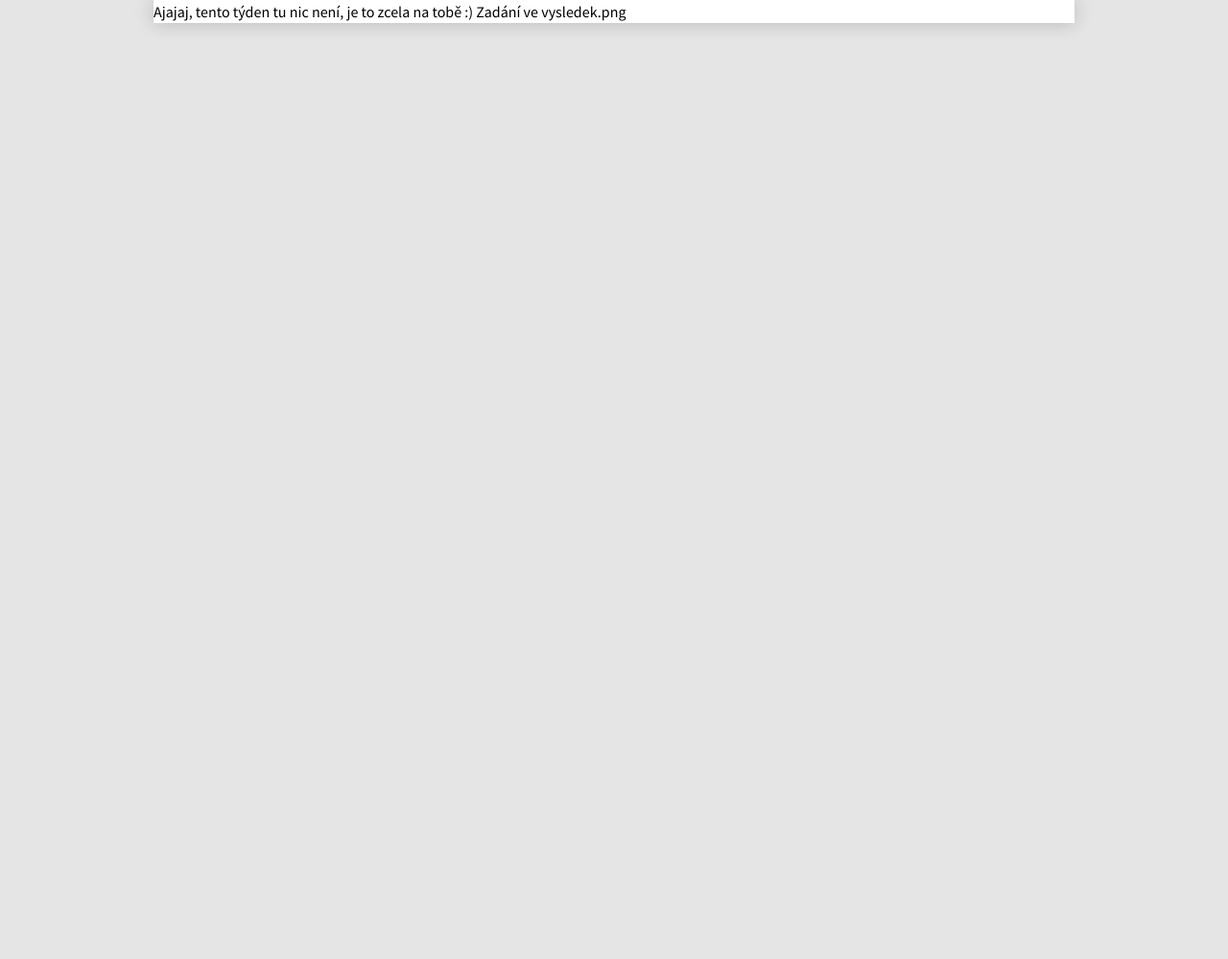
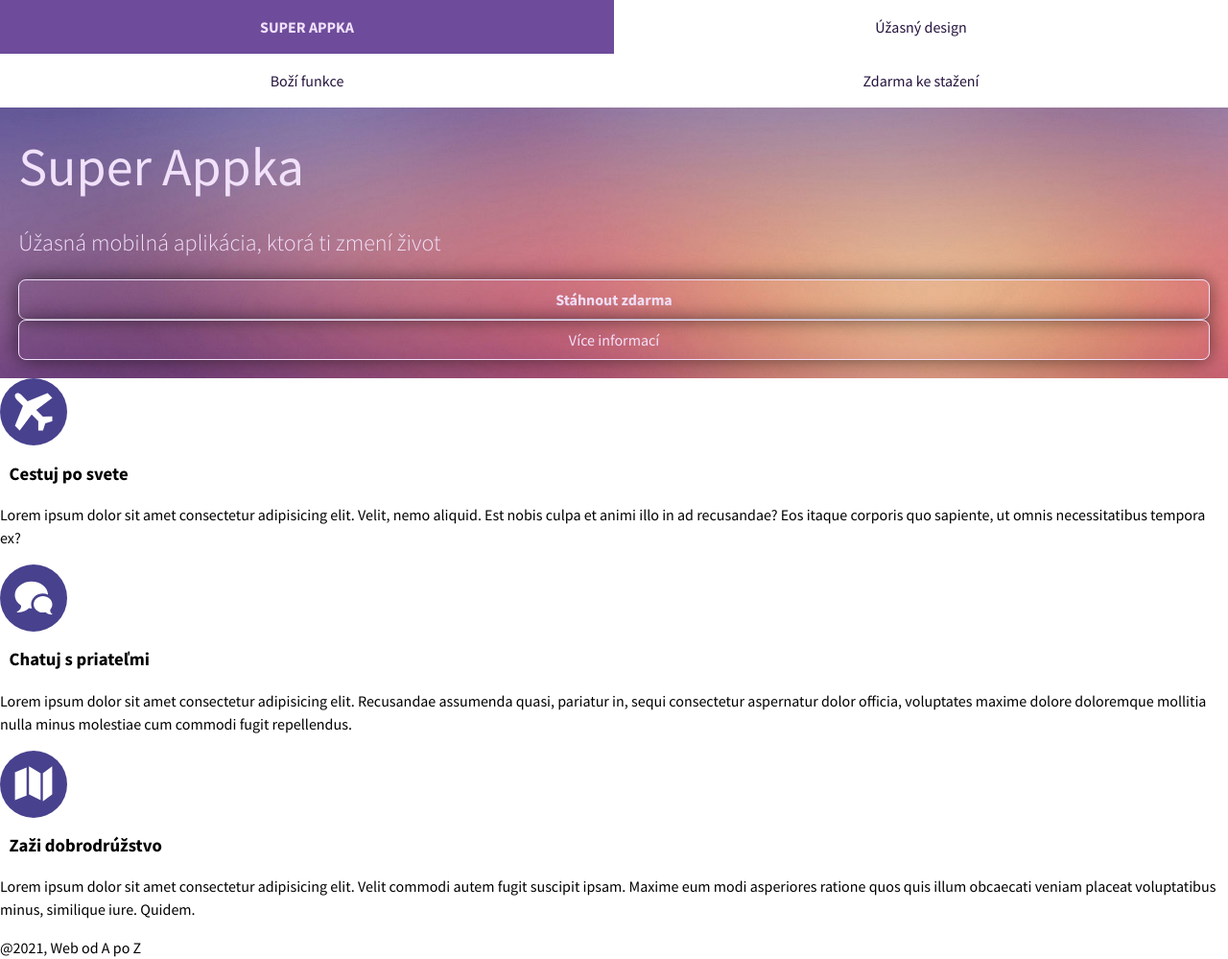
Before and after one commit to tvorimweb-2021-praha-jaro/du-05---superappka-alexoxela, a plain HTML site: page index.html in a window 1280 px wide. Shown: the whole page at 96% size. Before the commit the page ends 800 px from the top, so only its background shows below. Drawn offline with Linux system fonts and the light colour scheme.

Commit message:
pokracujem v praci

```diff
--- a/index.html
+++ b/index.html
@@ -4,6 +4,7 @@
 <head>
     <meta charset="utf-8">
     <title>Mobilní aplikace</title>
+    <meta name="viewport" content="width=device-width, initial scale=1.0">
     <link href="https://fonts.googleapis.com/css?family=Source+Sans+Pro:300,400,700" rel="stylesheet">
     <link rel="stylesheet" type="text/css" href="style.css">
 </head>
@@ -12,13 +13,43 @@
     <div class="obal">
 
         <!-- tvoje HTML sem -->
+        <main>
+            <nav>
+                <a href="#">SUPER APPKA</a>
+                <a href="#">Úžasný design</a>
+                <a href="#">Boží funkce</a>
+                <a href="#">Zdarma ke stažení</a>
+            </nav>
 
-        Ajajaj, tento týden tu nic není, je to zcela na tobě :)
+            <article class="hlavna">
+                <h1>Super Appka</h1>
+                <h2>Úžasná mobilná aplikácia, ktorá ti zmení život</h2>
+                <nav class="tlacitka">
+                    <a class="tlacitko-1" href="stiahnizadarmo">Stáhnout zdarma</a>
+                    <a class="tlacitko-2" href="viacinformacii">Více informací</a>
+                </nav>
+                <img class="mobil" src="images/telefon.png" alt="mobil v ruce" width="405" height="400">
+            </article>
 
-        Zadání ve vysledek.png
-
-
-
+            <article class="ponuka">
+                <section class="cestuj">
+                    <img src="images/letadlo.svg" alt="ikona letadla" width="70" height="70">
+                    <h3>Cestuj po svete</h3>
+                    <p>Lorem ipsum dolor sit amet consectetur adipisicing elit. Velit, nemo aliquid. Est nobis culpa et animi illo in ad recusandae? Eos itaque corporis quo sapiente, ut omnis necessitatibus tempora ex?</p>
+                </section>
+                <section class="chatuj">
+                    <img src="images/bubliny.svg" alt="ikona bubliny" width="70" height="70">
+                    <h3>Chatuj s priateľmi</h3>
+                    <p>Lorem ipsum dolor sit amet consectetur adipisicing elit. Recusandae assumenda quasi, pariatur in, sequi consectetur aspernatur dolor officia, voluptates maxime dolore doloremque mollitia nulla minus molestiae cum commodi fugit repellendus.</p>
+                </section>
+                <section class="zazitkuj">
+                    <img src="images/mapa.svg" alt="ikona mapy" width="70" height="70">
+                    <h3>Zaži dobrodrúžstvo</h3>
+                    <p>Lorem ipsum dolor sit amet consectetur adipisicing elit. Velit commodi autem fugit suscipit ipsam. Maxime eum modi asperiores ratione quos quis illum obcaecati veniam placeat voluptatibus minus, similique iure. Quidem.</p>
+                </section>
+            </article>
+        </main>
+        <footer class="paticka">@2021, Web od A po Z</footer>
 
     </div><!-- konec .obal -->
 </body>
--- a/style.css
+++ b/style.css
@@ -31,3 +31,79 @@ body {
 }
 
 /* ----- zde začni psát vlastní CSS ----- */
+
+.obal {
+    width: auto;
+}
+
+nav a {
+    text-decoration: none;
+    flex-basis: 50%;
+    padding: 1rem;
+    color: #25133d;
+}
+
+nav {
+    font-size: 1rem;
+    display: flex;
+    flex-wrap: wrap;
+    text-align: center;
+
+}
+
+nav a:first-child {
+    font-weight: 700;
+}
+
+nav a:hover {
+    background-color: none;
+    color:#f1e1fa;
+}
+
+
+.hlavna{
+    background-image: url(images/pozadi.jpg);
+    background-size: cover;
+    background-repeat: no-repeat;
+    background-position: center;
+    color: #f1e1fa;
+    padding: 1.2rem;
+}
+
+.mobil {
+    display: none;
+
+}
+
+.tlacitka {
+    display: flex;
+    flex-direction: column;
+}
+
+.tlacitka a {
+    text-decoration: none;
+    color: #f1e1fa;
+    border: 0.1rem solid #f1e1fa;
+    border-radius: 0.5rem;
+    padding: 0.5rem 1rem;
+    box-shadow: 0 0 20px rgba(0, 0, 0, 0.555);
+    flex-grow: 1;
+    text-align: center;
+    background-color:transparent;
+}
+a:hover{
+    background-color: #6e4c9b
+}
+
+h1 {
+    font-size: 3.5rem;
+    font-weight: 400;
+    margin: 0;
+}
+h2 {
+    font-weight: 300;
+    line-height: 1.5;
+}
+h3 {
+    margin: 0.6rem;
+}
```
